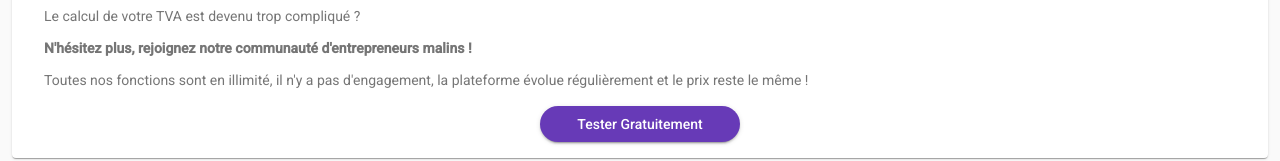
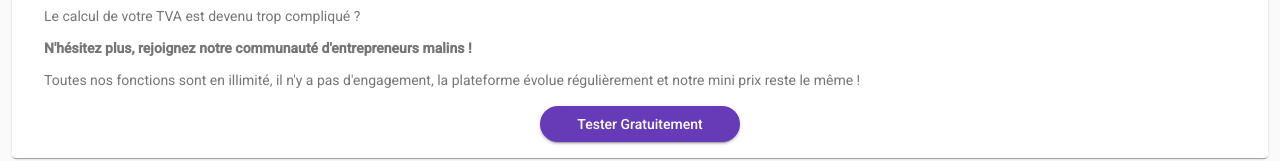
Before and after one commit to trendev/kiam-welcome, an Angular app: page /home in a window 1280 px wide. Shown: the part 226-387 px from the top of the page. Built offline with nearby package versions, Linux system fonts and the light colour scheme.

Commit message:
change price approach in introduction

```diff
--- a/src/app/home/home.component.html
+++ b/src/app/home/home.component.html
@@ -22,7 +22,7 @@
                 </p>
                 <p>
                     Toutes nos fonctions sont en illimité, il n'y a pas d'engagement, la plateforme évolue régulièrement
-                    et le prix reste le même !
+                    et notre mini prix reste le même !
                 </p>
             </mat-card-subtitle>
         </mat-card-header>
```
